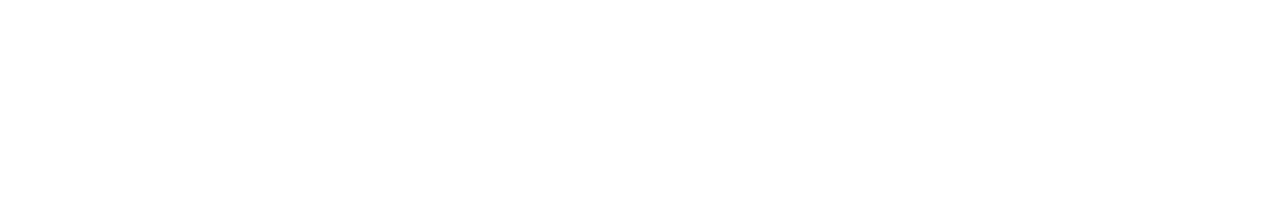
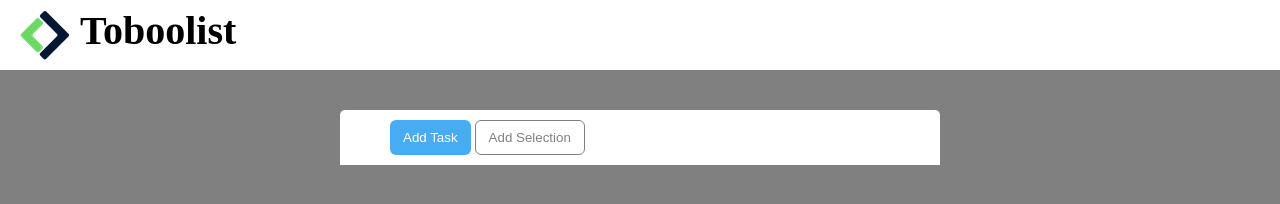
Before and after one commit to Ste79ITA/html-css-toboolist, a plain HTML site: page index.html in a window 1280 px wide. Drawn offline with Linux system fonts and the light colour scheme.

Commit message:
ADD Header &  Nav-bar

```diff
--- a/CSS/style.css
+++ b/CSS/style.css
@@ -2,4 +2,59 @@
     padding: 0;
     margin: 0;
     box-sizing: border-box;
+    background-color: grey;
+
 }
+
+/* HEADER */
+
+.page_header {
+    font-size: 40px;
+    background: white;
+    margin-bottom: 40px;
+}
+
+.main_logo {
+    padding: 10px 0px 10px 20px;
+    vertical-align: middle;
+    background-color: white;
+
+}
+
+.main_title {
+    background-color: white;
+}
+
+
+/* MAIN PAGE */
+
+
+/* NAV BAR */
+
+.nav_bar {
+    background-color: white;
+    padding: 10px 50px;
+    margin-bottom: 2px;
+    max-width: 600px;
+    margin: 0 auto;
+    border-top-left-radius: 5px;
+    border-top-right-radius: 5px;
+}
+
+.nav_button_1 {
+    padding: 10px 13px;
+    background-color: rgb(71, 172, 241);
+    border: none;
+    border-radius: 6px;
+    color: white;
+}
+
+.nav_button_2 {
+    padding: 9px 13px;
+    background-color: white;
+    border: solid 1px grey;
+    border-radius: 6px;
+    color: grey;
+}
+
+/* TODO LIST */
--- a/index.html
+++ b/index.html
@@ -1,11 +1,27 @@
 <!DOCTYPE html>
 <html lang="en">
 <head>
+    <link rel="stylesheet" href="./CSS/style.css">
     <meta charset="UTF-8">
     <meta name="viewport" content="width=device-width, initial-scale=1.0">
     <title>Toboolist</title>
 </head>
-<body>
+<body >
+    <header class="page_header">
+        <img class="main_logo" src="./img/Logo.png" alt="Boolean's Logo">
+        <strong class="main_title">Toboolist</strong>
+    </header>
+
+    <!-- TODO LIST -->
+
+    <nav class="nav_bar">
+            <button class="nav_button_1">Add Task</button>
+            <button class="nav_button_2">Add Selection</button>
+     </nav>
+
+    <div class="todo_list">
+
+    </div>
 
 </body>
 </html>
```
